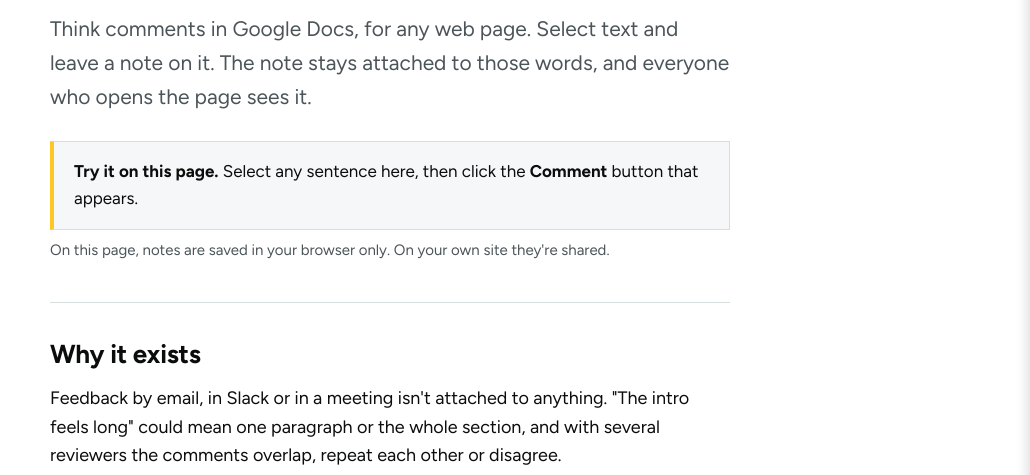
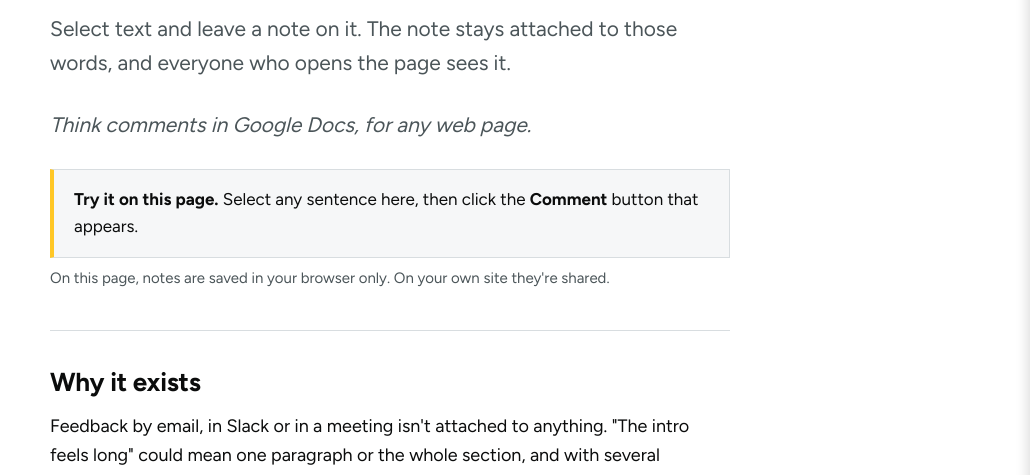
Before and after one commit to gavinwye/notis.gavinwye.com, a website: page site/index.html in a window 1280 px wide. Shown: the part 251-726 px from the top of the page, without its empty margins (250-1280 px from the left). Drawn offline with Linux system fonts and the light colour scheme; no server answers.

Commit message:
Hero: the Google Docs line goes after the intro, in italics, as its own paragraph
Co-Authored-By: Claude Sonnet 5.5 <noreply@anthropic.com>
Claude-Session: https://claude.ai/code/session_01NFwn9QVqFSUsgDfbQNtENX

```diff
--- a/site/index.html
+++ b/site/index.html
@@ -93,7 +93,8 @@
 <main class="wrap">
   <div class="hero">
     <h1>Review a page by leaving a note on <mark>the exact words</mark>.</h1>
-    <p class="lede">Think comments in Google Docs, for any web page. Select text and leave a note on it. The note stays attached to those words, and everyone who opens the page sees it.</p>
+    <p class="lede">Select text and leave a note on it. The note stays attached to those words, and everyone who opens the page sees it.</p>
+    <p class="lede"><em>Think comments in Google Docs, for any web page.</em></p>
     <p class="try"><b>Try it on this page.</b> Select any sentence here, then click the <b>Comment</b> button that appears.</p>
     <p class="small">On this page, notes are saved in your browser only. On your own site they're shared.</p>
   </div>
```
